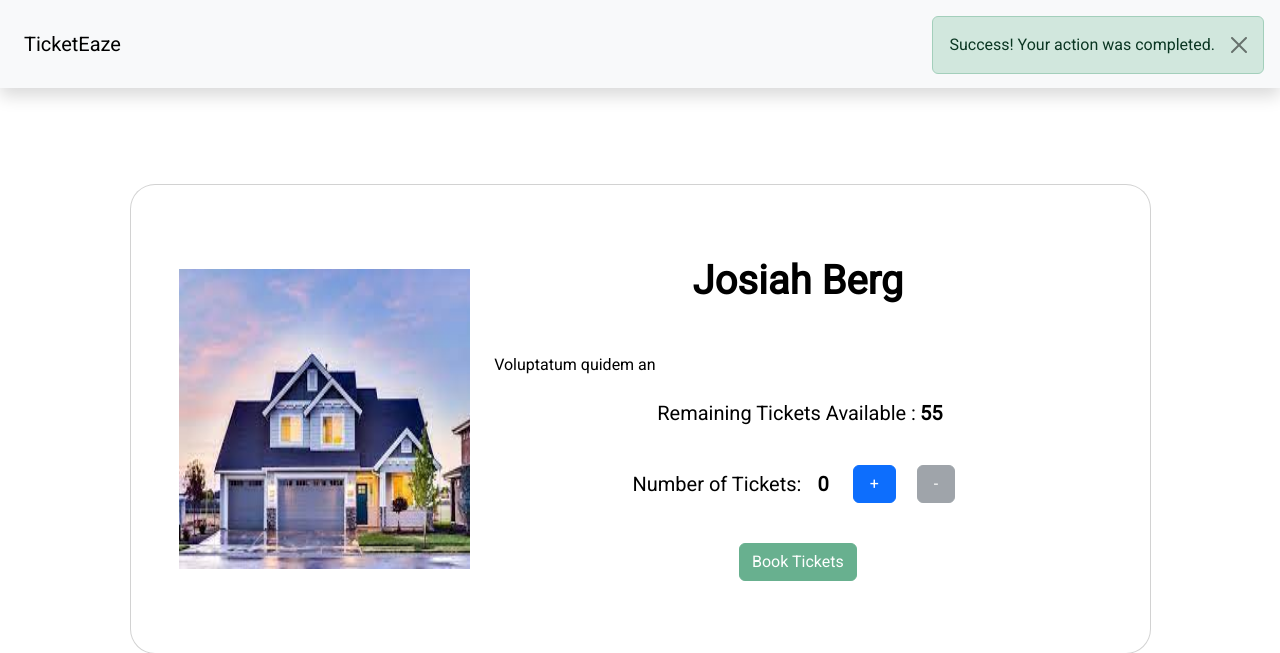
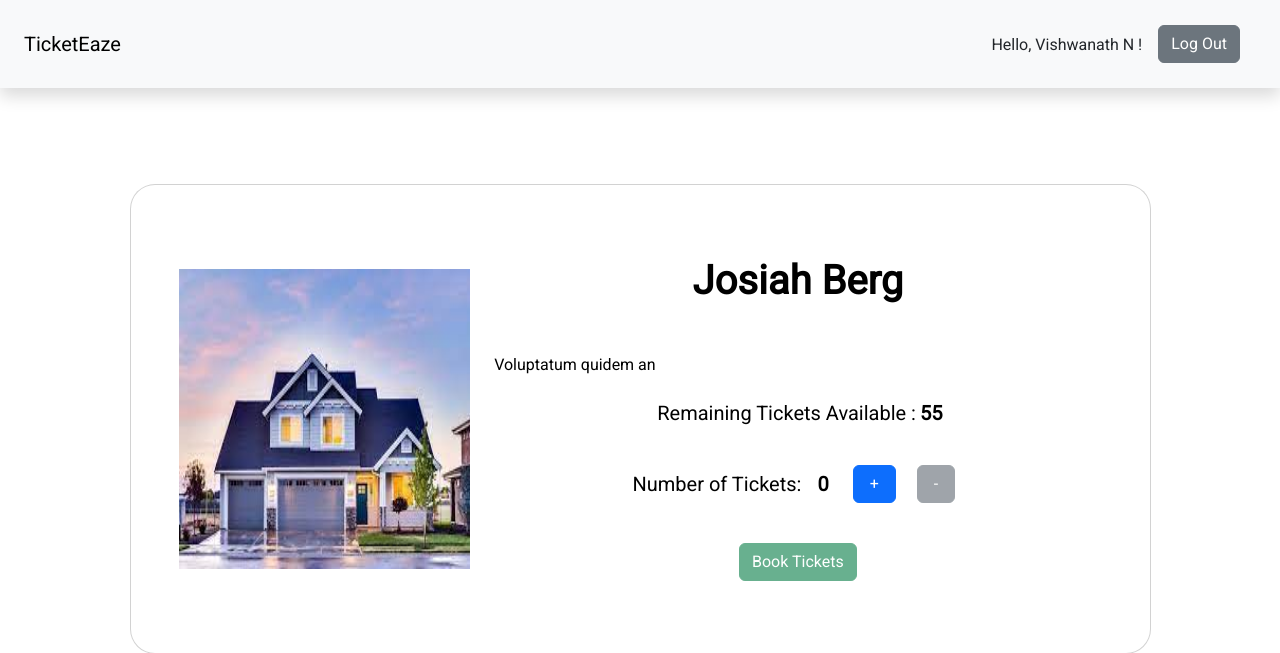
Before and after one commit to vishwanath-29/TicketEaze, a Flask app: page /event/booktickets/2 in a window 1280 px wide. Shown: the top 653 px of the page. Run offline with Flask 3, Linux system fonts and the light colour scheme; a user stored in the database is signed in.

Commit message:
Removed Code and pasted in Home

```diff
--- a/templates/Events/EventPage.html
+++ b/templates/Events/EventPage.html
@@ -6,23 +6,7 @@
 
 {% block ticketBooking %}
 
-<div class="position-fixed top-0 end-0 p-3" style="z-index: 11">
-  <div id="success-alert" class="alert alert-success alert-dismissible fade show" role="alert">
-    Success! Your action was completed.
-    <button type="button" class="btn-close" data-bs-dismiss="alert" aria-label="Close"></button>
-  </div>
-</div>
 
-<script>
-  // Show alert message on page load
-  $(document).ready(function() {
-    $("#success-alert").show();
-    // Hide alert message after 3 seconds
-    setTimeout(function() {
-      $("#success-alert").alert("close");
-    }, 3000);
-  });
-</script>
 
       <section class="p-5 bg-white mt-5 " >
         <div class="container h-100">
```
